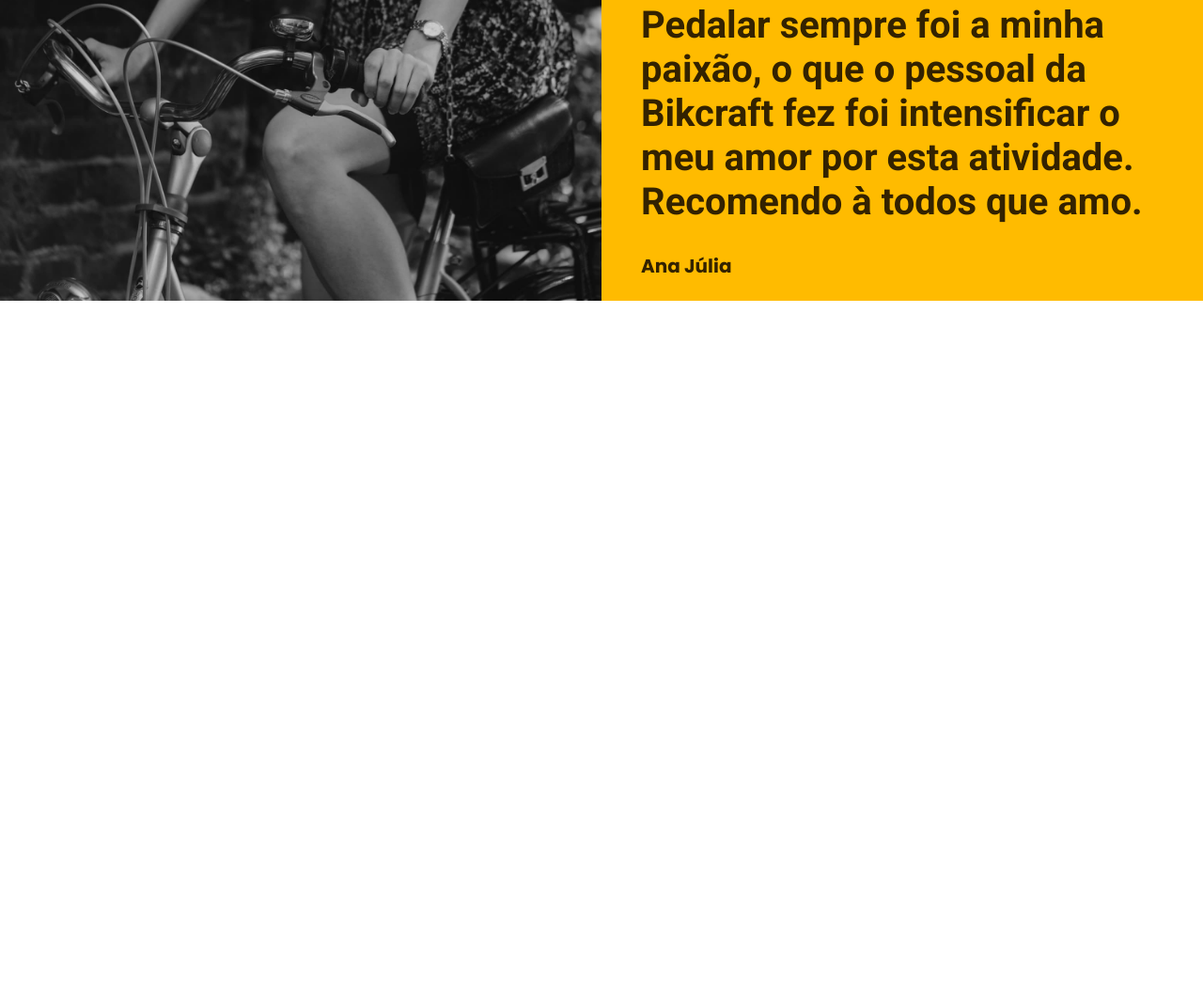
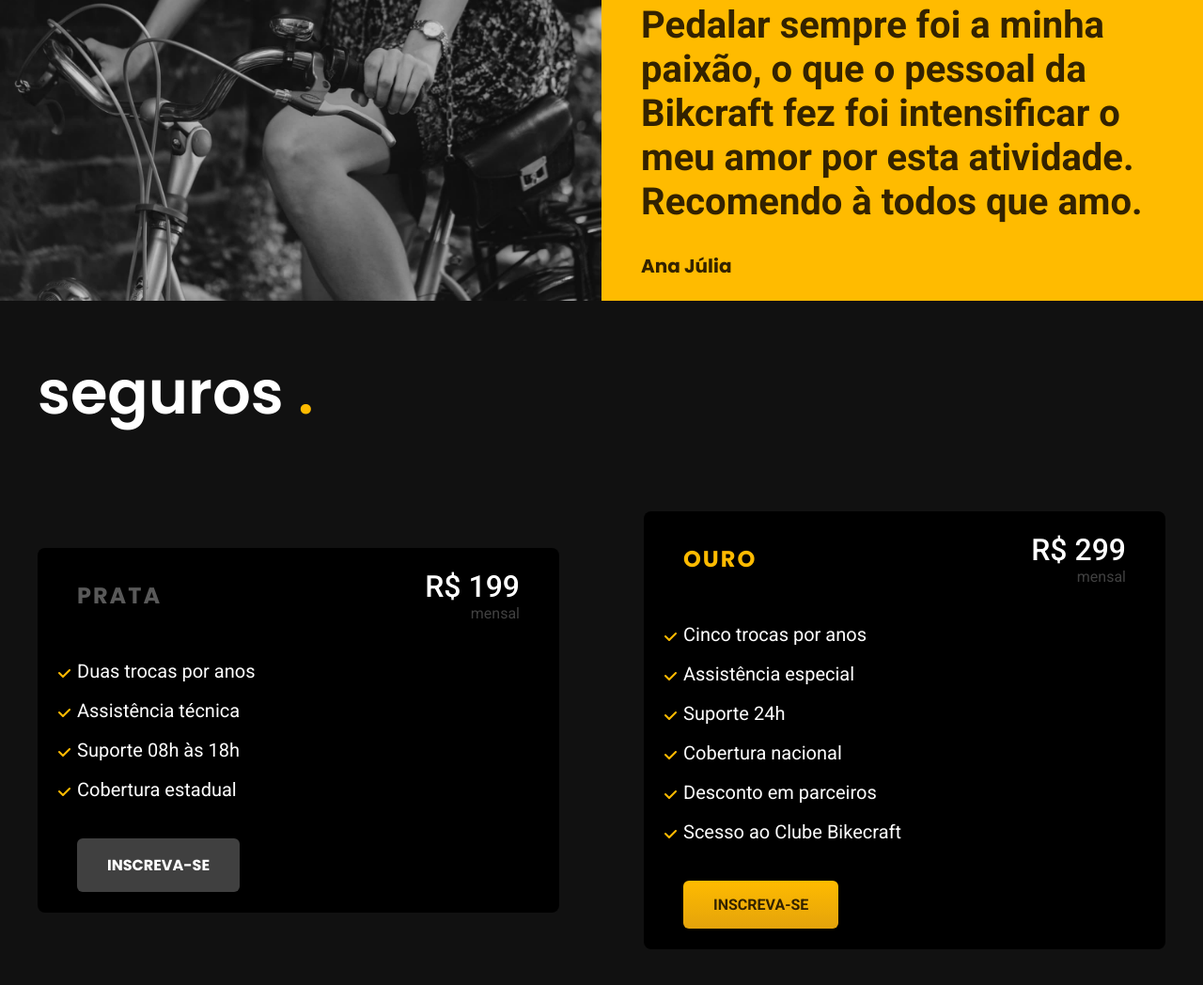
Before and after one commit to RafaelSilvaScrippter/Bikecraft, a plain HTML site: page index.html in a window 1280 px wide. Shown: the part 3564-4612 px from the top of the page at 94% size. Before the commit the page ends 3884 px from the top, so only its background shows below. Drawn offline with Linux system fonts and the light colour scheme.

Commit message:
Secao do seguro concluida

```diff
--- a/css/homePage/parceiros.css
+++ b/css/homePage/parceiros.css
@@ -76,6 +76,11 @@
   .parceiros h1 {
     margin-bottom: 30px;
   }
+
+  .sem-borda-penultimo:nth-child(1n),
+  .sem-borda-ultimo:nth-child(1n) {
+    border-bottom: 1px solid #ccc !important;
+  }
 }
 
 .border-right-sem:nth-child(1n) {
--- /dev/null
+++ b/css/homePage/seguros.css
@@ -0,0 +1,128 @@
+.seguros {
+  background-color: var(--cor-11);
+  padding: 22px 32px;
+}
+
+.seguros h1 {
+  margin-top: 40px;
+}
+
+@media (max-width: 400px) {
+  .seguros h1 {
+    margin-top: 20px !important;
+  }
+}
+
+.btn-seguro-prata a {
+  text-transform: uppercase;
+  display: inline-block;
+  padding: 16px 32px;
+  color: var(--cor-0);
+  font-weight: bold;
+  border-radius: 6px;
+  background-color: var(--cor-9) !important;
+}
+
+.btn-seguro-prata a:hover {
+  background-color: var(--cor-8) !important;
+}
+
+.lista-vantagens-seguro {
+  margin-bottom: 40px;
+}
+
+.header-card-seguro {
+  margin-bottom: 40px;
+  display: flex;
+  align-items: center;
+  gap: 40px;
+  justify-content: space-between;
+}
+
+.seguros-container-card {
+  margin-top: 60px;
+}
+
+@media (max-width: 400px) {
+  .seguros-container-card {
+    margin-top: 10px;
+  }
+
+  .header-card-seguro .preco p {
+    font-size: 20px;
+  }
+}
+
+.prata-titulo {
+  color: var(--cor-8);
+  letter-spacing: 2px;
+  text-transform: uppercase;
+  font-family: "Poppins", sans-serif;
+}
+
+.ouro-titulo {
+  color: var(--cor-p1);
+  letter-spacing: 2px;
+  text-transform: uppercase;
+  font-family: "Poppins", sans-serif;
+}
+
+.preco p {
+  color: #fff;
+  font-size: 32px;
+  font-weight: 500;
+  font-family: "Roboto", sans-serif;
+}
+
+.preco span {
+  color: var(--cor-9);
+  text-align: right;
+  display: block;
+  font-family: "Roboto", sans-serif;
+}
+
+.lista-vantagens-seguro li {
+  margin: 18px 0px;
+  color: var(--cor-0);
+  font-family: "Roboto", sans-serif;
+  font-size: 20px;
+}
+
+.seguros-container-card {
+  display: grid;
+  max-width: 1200px;
+  margin: 90px auto;
+  justify-content: center;
+  grid-template-columns: 1fr 1fr;
+  align-items: center;
+  gap: 90px;
+}
+
+.seguro-card-item {
+  background-color: var(--cor-12);
+  border-radius: 8px;
+  padding: 22px 42px;
+}
+
+.lista-vantagens-seguro li {
+  position: relative;
+  display: flex;
+  align-items: center;
+}
+
+.lista-vantagens-seguro li::before {
+  content: url(/img/icones/lista.svg);
+  width: 18px;
+  height: 18px;
+  display: inline-block;
+  position: absolute;
+  left: -20px;
+  top: 0px;
+}
+
+@media (max-width: 700px) {
+  .seguros-container-card {
+    grid-template-columns: auto;
+    justify-content: stretch;
+  }
+}
--- a/css/style.css
+++ b/css/style.css
@@ -6,3 +6,4 @@
 @import url(/css/homePage/ferramentas.css);
 @import url(/css/homePage/parceiros.css);
 @import url(/css/homePage/depoimento.css);
+@import url(/css/homePage/seguros.css);
--- a/index.html
+++ b/index.html
@@ -121,6 +121,51 @@
             <span class="font-principal">Ana Júlia</span>
         </div>
     </section>
+    <section class="seguros">
+        <div class="container">
+            <h1 class="texto-branco texto-grande">seguros <span class="ponto">.</span></h1>
+        </div>
+        <div class="seguros-container-card">
+            <div class="seguro-card-item">
+                <div class="header-card-seguro">
+                    <h2 class="prata-titulo">Prata</h2>
+                    <div class="preco">
+                        <p>R$ 199</p>
+                        <span>mensal</span>
+                    </div>
+                </div>
+                <ul class="lista-vantagens-seguro">
+                    <li>Duas trocas por anos</li>
+                    <li>Assistência técnica</li>
+                    <li>Suporte 08h às 18h</li>
+                    <li>Cobertura estadual</li>
+                </ul>
+                <div class="btn-seguro-prata">
+                    <a class="font-principal" href=" #">Inscreva-se</a>
+                </div>
+            </div>
+            <div class="seguro-card-item">
+                <div class="header-card-seguro">
+                    <h2 class="ouro-titulo">Ouro</h2>
+                    <div class="preco">
+                        <p>R$ 299</p>
+                        <span>mensal</span>
+                    </div>
+                </div>
+                <ul class="lista-vantagens-seguro">
+                    <li>Cinco trocas por anos</li>
+                    <li>Assistência especial</li>
+                    <li>Suporte 24h</li>
+                    <li>Cobertura nacional</li>
+                    <li>Desconto em parceiros</li>
+                    <li>Scesso ao Clube Bikecraft</li>
+                </ul>
+                <div class="btn-seguro-ouro">
+                    <a class="btn-principal" href=" #">Inscreva-se</a>
+                </div>
+            </div>
+        </div>
+    </section>
 </body>
 
 </html>
```
